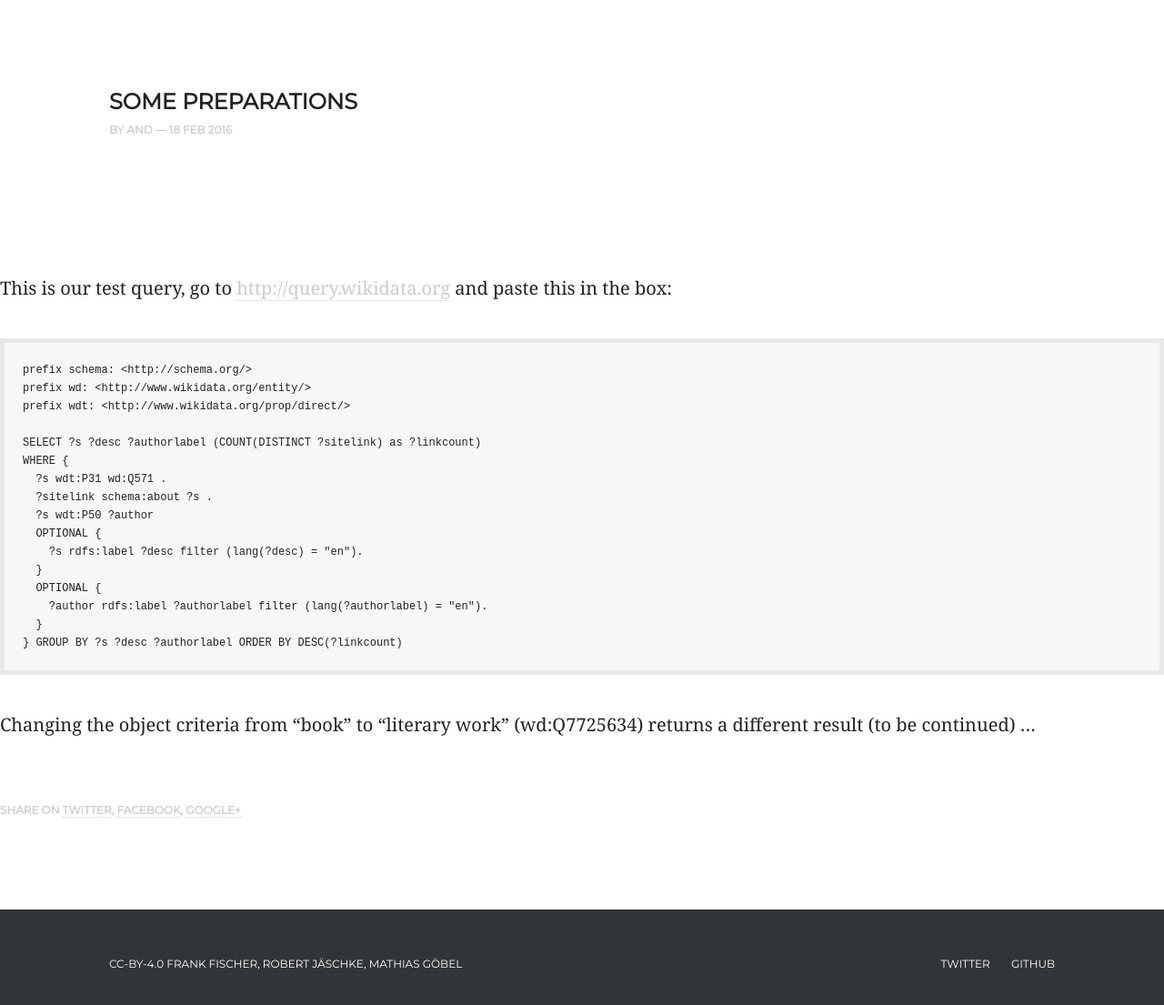
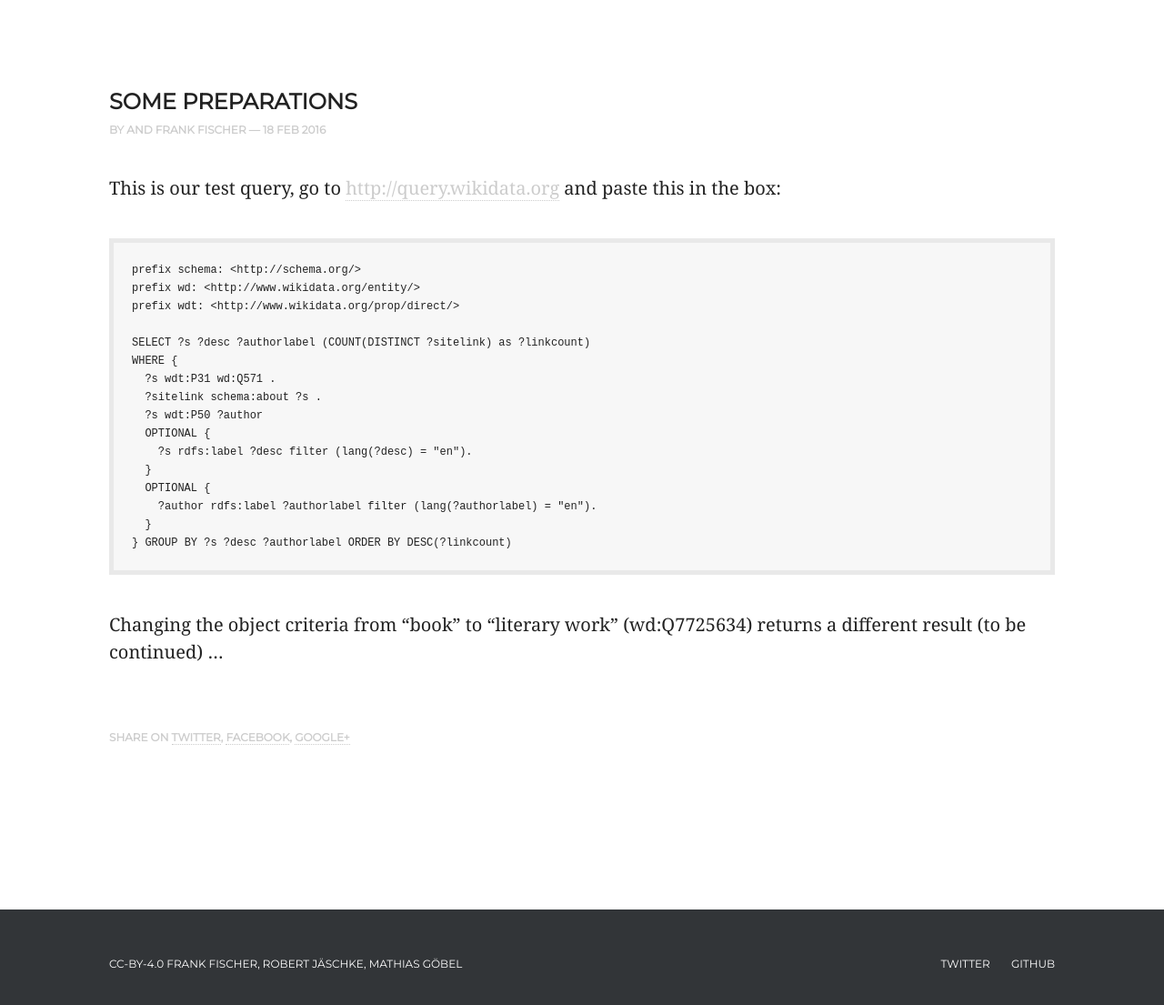
Before and after one commit to weltliteratur/blog, a Jekyll site: the page built from _posts/2016-02-18-Some-Preparations.markdown, in a window 1280 px wide. Shown: the part 250-1355 px from the top of the page at 91% size. Built offline with Jekyll 4.4.1, drawn with Linux system fonts in a browser that asks for light colours; some web fonts are replaced.

Commit message:
multiple authors part 1

```diff
--- a/_layouts/post.html
+++ b/_layouts/post.html
@@ -18,7 +18,7 @@
 {{ author.name }}
 {% endif %}
 </strong> &#8212; {% assign tagsize = page.tags.size %}{% if tagsize != 0 %}on {% for tag in page.tags %}<a href="{{ site.url }}/tags/index.html#{{ tag | cgi_encode }}" data-toggle="tooltip" title="Posts tagged with {{ tag }}" rel="tag">{{ tag }}</a>{% unless forloop.last %}&nbsp;&comma;&nbsp;{% endunless %}{% endfor %}{% endif %} <strong><time datetime="{{ page.date | date_to_xmlschema }}">{{ page.date | date: "%d %b %Y" }}</time></strong>
-</div>
+</span>
         </header>
 
         <section class="post-content">
--- a/_posts/2016-02-18-Some-Preparations.markdown
+++ b/_posts/2016-02-18-Some-Preparations.markdown
@@ -1,7 +1,7 @@
 ---
 title: Some Preparations
 layout: post
-author: [Christopher, Frank]
+author: [Christopher, frank]
 comments: true
 date: 2016-02-18
 ---
```
